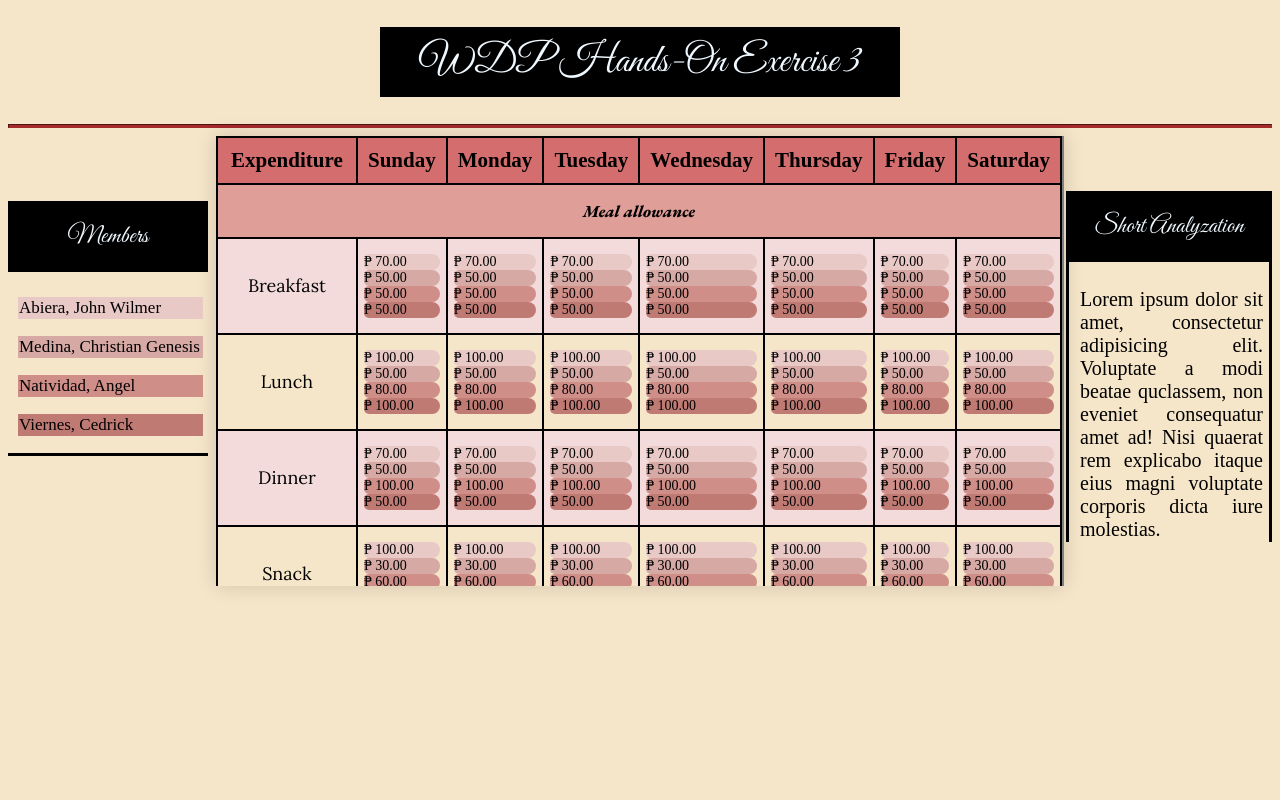
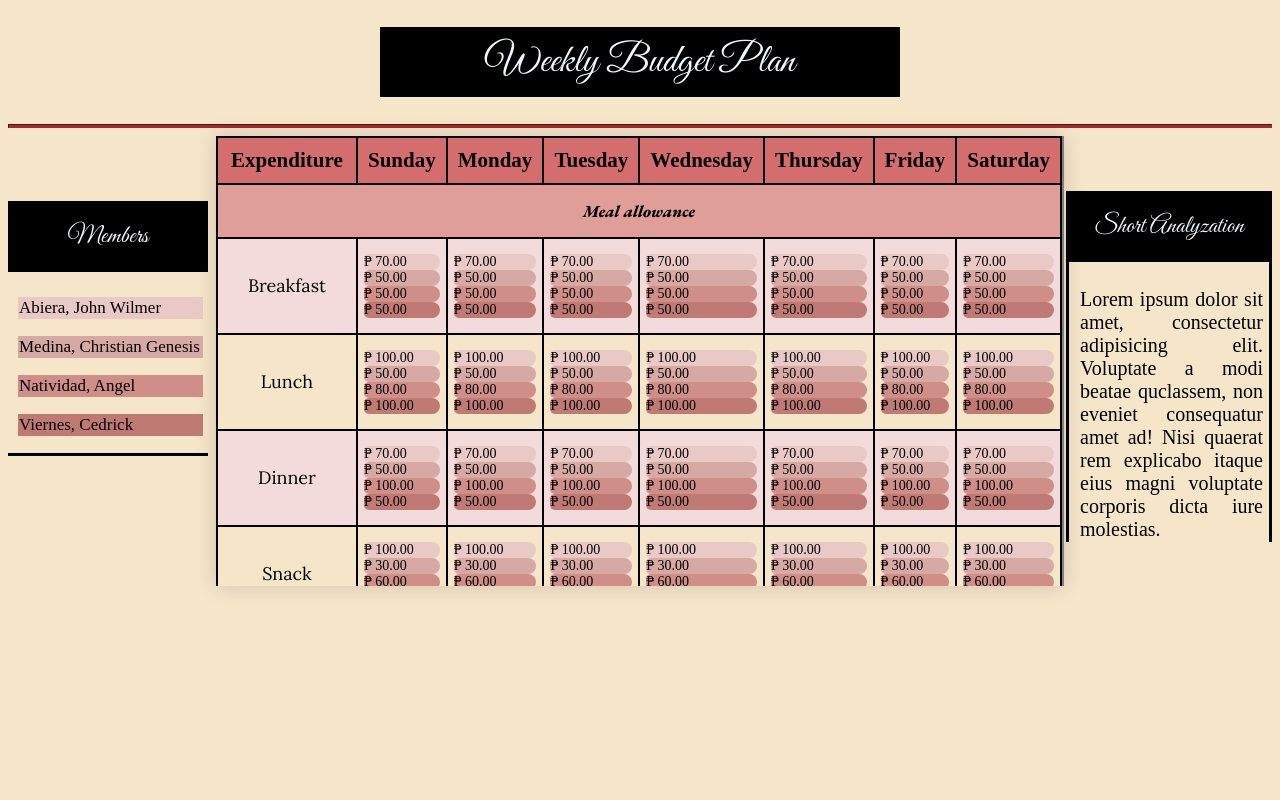
Before and after one commit to CGMedina03/Public-WebDev201, a plain HTML site: page index.html in a window 1280 px wide. Drawn offline with nearby package versions, Linux system fonts and the light colour scheme.

Commit message:
Update index.html

```diff
--- a/index.html
+++ b/index.html
@@ -5,7 +5,7 @@
     <meta charset="UTF-8" />
     <meta name="viewport" content="width=device-width, initial-scale=1.0" />
     <link rel="icon" href="data-table (1).png" type="image" />
-    <title>Weekly Budget Plan</title>
+    <title>WDP Hands-On Exercise 3</title>
     <!-- for fonts -->
     <link rel="preconnect" href="https://fonts.googleapis.com" />
     <link rel="preconnect" href="https://fonts.gstatic.com" crossorigin />
@@ -29,7 +29,7 @@
   </head>
   <body>
     <!-- title -->
-    <div><h1>WDP Hands-On Exercise 3</h1></div>
+    <div><h1>Weekly Budget Plan</h1></div>
     <hr />
     <div class="container">
       <table>
```
